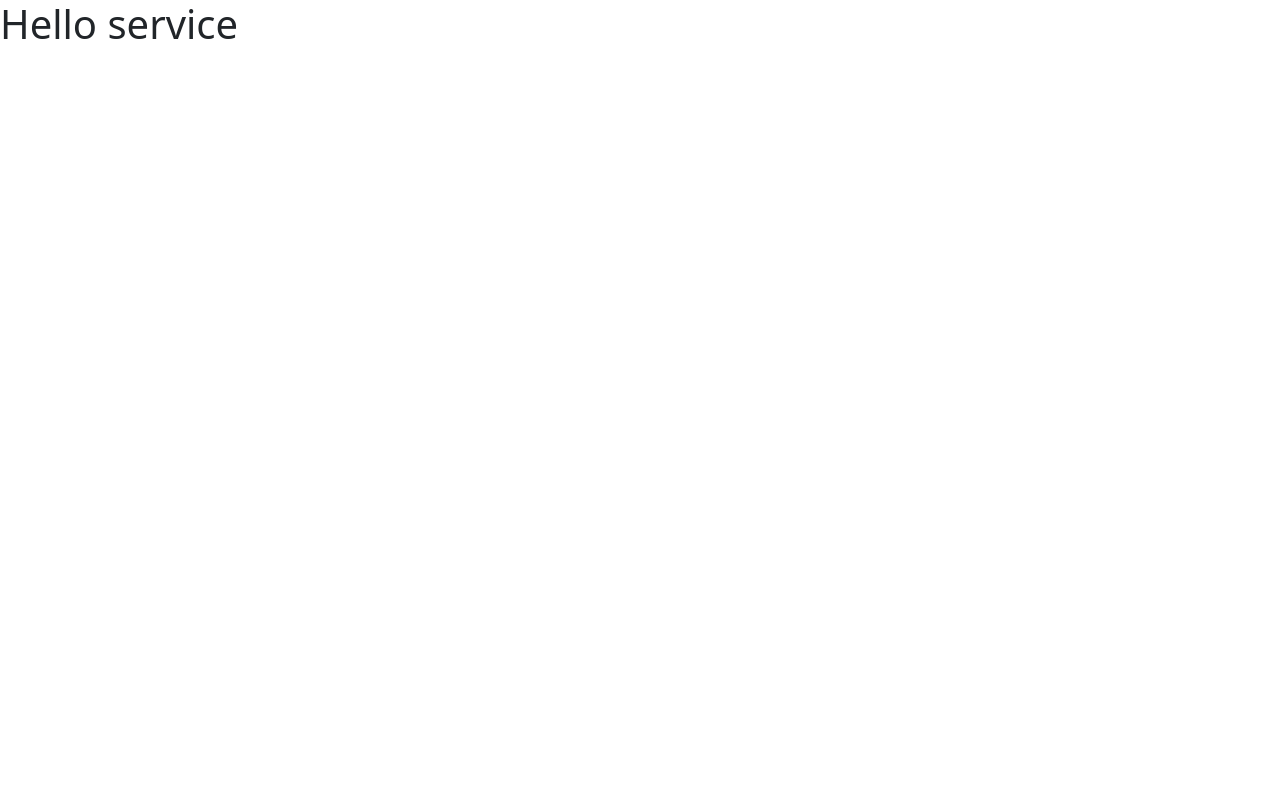
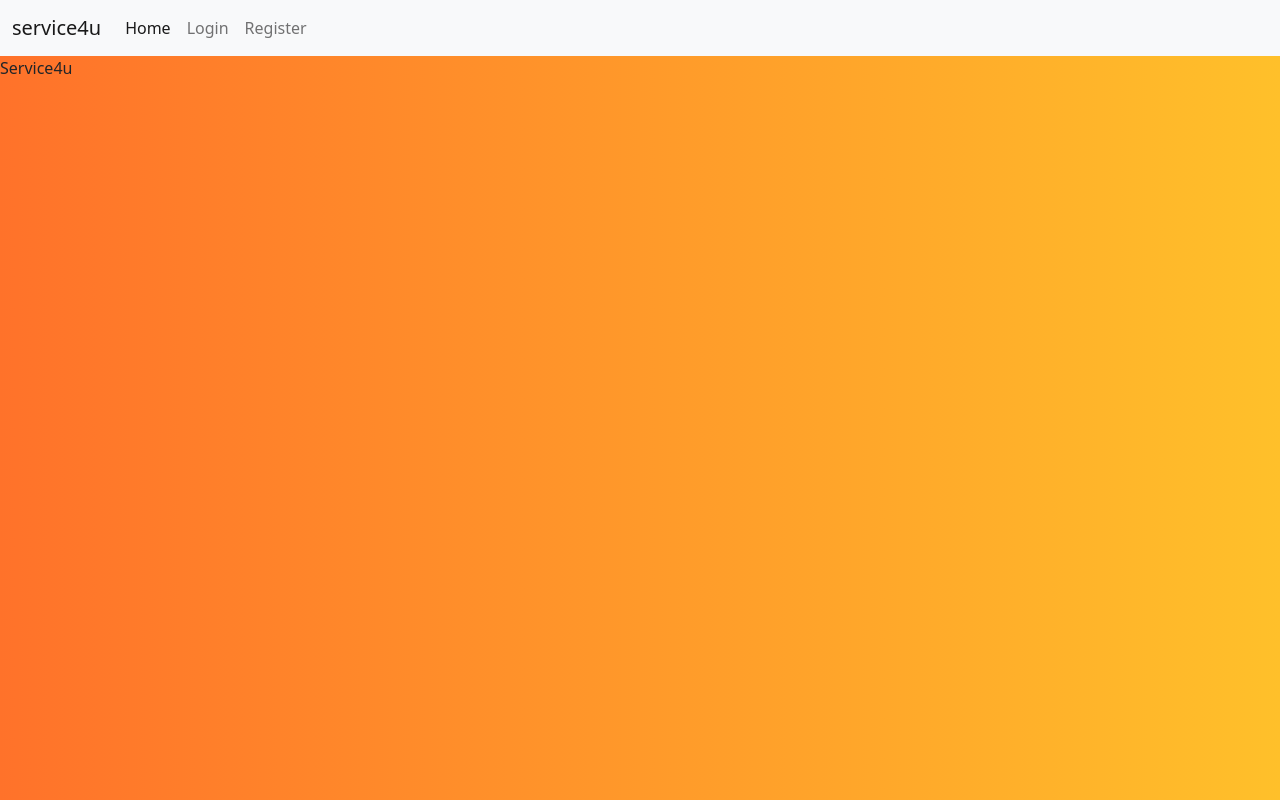
Before and after one commit to tamaramunoz/service4u, a website: page src/index.html in a window 1280 px wide. Drawn offline with nearby package versions, Linux system fonts and the light colour scheme.

Commit message:
feat: creating navbar

```diff
--- a/src/index.html
+++ b/src/index.html
@@ -12,13 +12,39 @@
   <script src="https://cdn.jsdelivr.net/npm/bootstrap@5.0.0-beta2/dist/js/bootstrap.bundle.min.js"
     integrity="sha384-b5kHyXgcpbZJO/tY9Ul7kGkf1S0CWuKcCD38l8YkeH8z8QjE0GmW1gYU5S9FOnJ0"
     crossorigin="anonymous"></script>
-    <link rel="stylesheet" href="./styles/styles.css" />
+  <link rel="stylesheet" href="./styles/styles.css" />
   <title>Service4u</title>
 </head>
 
 <body>
+  <div id="root">
+    <nav class="navbar navbar-expand-lg navbar-light bg-light">
+      <div class="container-fluid">
+        <a class="navbar-brand" href="#">service4u</a>
+        <button class="navbar-toggler" type="button" data-bs-toggle="collapse" data-bs-target="#navbarNav"
+          aria-controls="navbarNav" aria-expanded="false" aria-label="Toggle navigation">
+          <span class="navbar-toggler-icon"></span>
+        </button>
+        <div class="collapse navbar-collapse" id="navbarNav">
+          <ul class="navbar-nav">
+            <li class="nav-item">
+              <a class="nav-link active" aria-current="page" href="#">Home</a>
+            </li>
+            <li class="nav-item">
+              <a class="nav-link" href="#">Login</a>
+            </li>
+            <li class="nav-item">
+              <a class="nav-link" href="#">Register</a>
+            </li>
+          </ul>
+        </div>
+      </div>
+    </nav>
+    Service4u
 
-  <h1>Hello service</h1>
+
+
+  </div>
 
 </body>
 
--- a/src/styles/styles.css
+++ b/src/styles/styles.css
@@ -0,0 +1,15 @@
+body {
+  margin: 0;
+  padding: 0;
+}
+
+#root {
+  background: #ffc02a;
+  /* fallback for old browsers */
+  background: -webkit-linear-gradient(to right, #ff722a, #ffc02a);
+  /* Chrome 10-25, Safari 5.1-6 */
+  background: linear-gradient(to right, #ff722a, #ffc02a);
+  /* W3C, IE 10+/ Edge, Firefox 16+, Chrome 26+, Opera 12+, Safari 7+ */
+  height: 100vh;
+
+}
```
